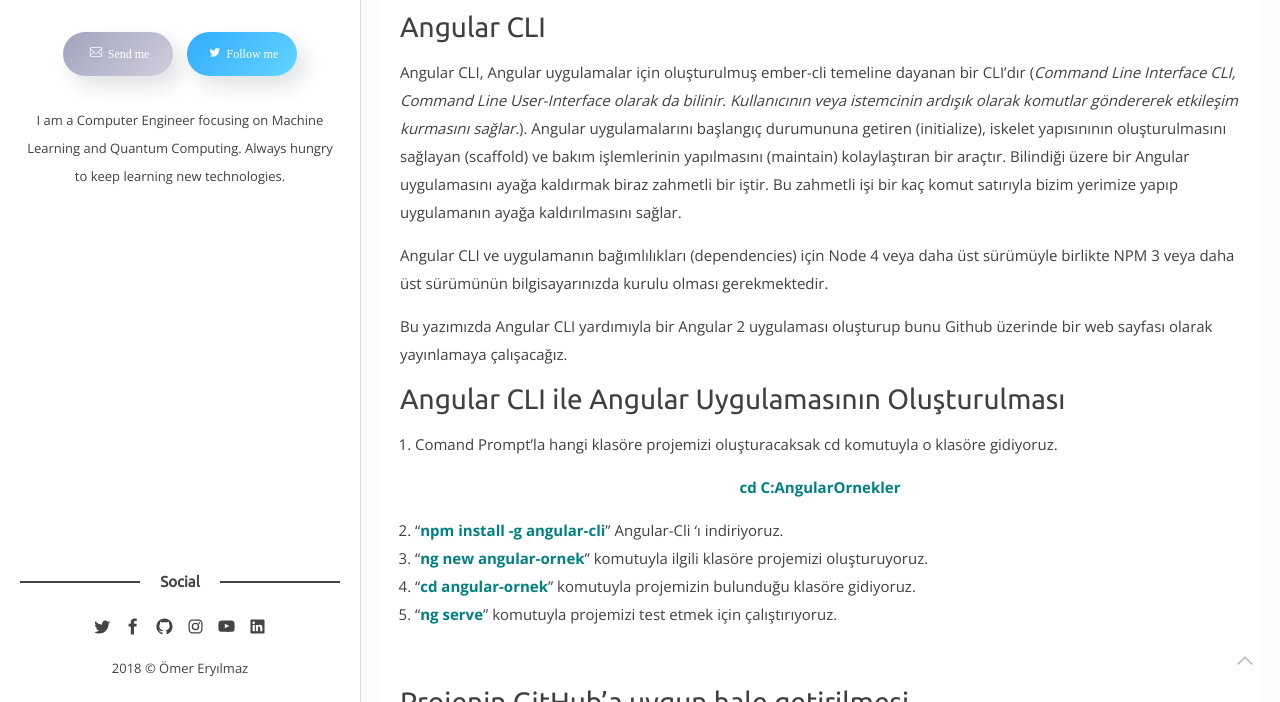
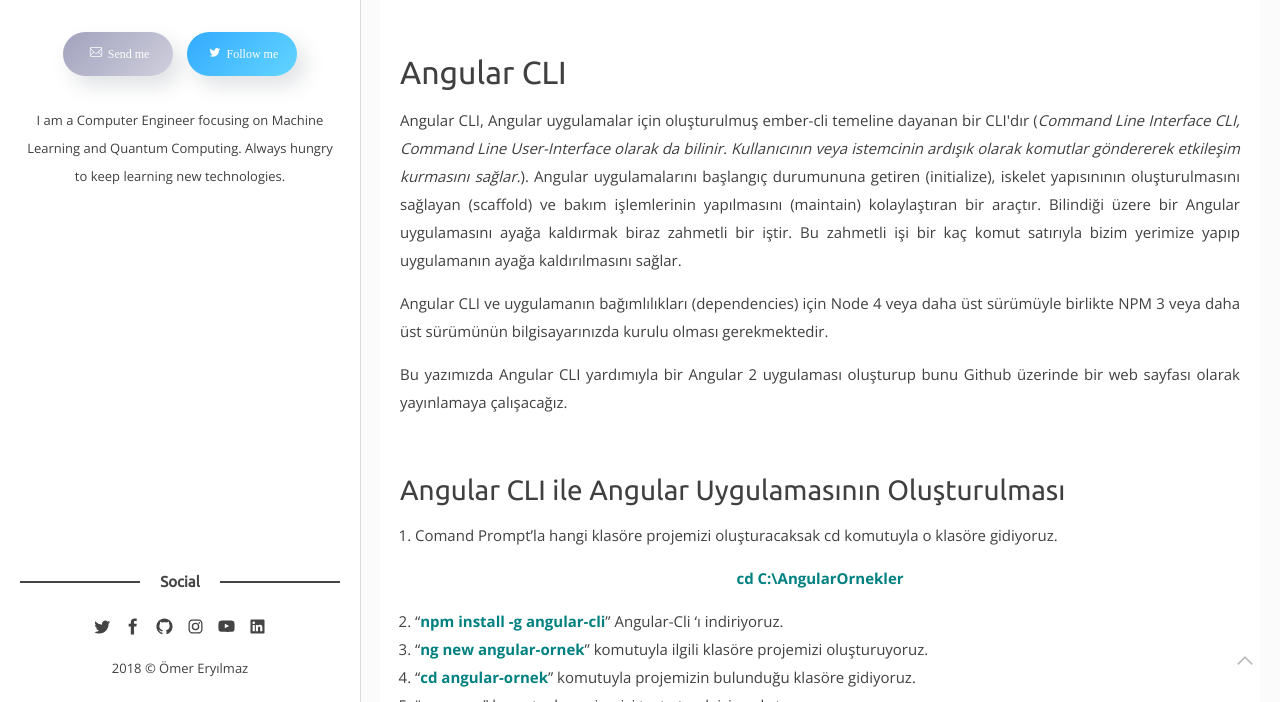
Before and after one commit to omereryilmaz/omereryilmaz.github.io, a Jekyll site: the page built from _posts/2017-03-24-angular-uygulamasinin-github-pagede-yayinlanmasi.md, in a window 1280 px wide and 900 px high, scrolled down 907 px, cut to the strip 198-900 px from the top of the window. Built offline with Jekyll 4.4.1, drawn with Linux system fonts in a browser that asks for light colours; some web fonts are replaced; comment, search, counter and statistics services are not loaded.

Commit message:
Angular yazisi guncellendi.

```diff
--- a/_posts/2017-03-24-angular-uygulamasinin-github-pagede-yayinlanmasi.md
+++ b/_posts/2017-03-24-angular-uygulamasinin-github-pagede-yayinlanmasi.md
@@ -8,18 +8,25 @@ categories: [Angular, GitHub]
 tags: [angular-cli, angular-cli-ghpages, angular-cli-nedir, angular-github-deploy, Angular-github-hosting, angular-github-pages, angular-github-yükleme, angular-video-anlatım, cli-nedir, GitHub]
 ---
 <p style="text-align:center;"><iframe width="560" height="315" src="https://www.youtube.com/embed/b5HbOyRKw8Q" frameborder="0" allow="autoplay; encrypted-media" allowfullscreen></iframe></p>
+<br>
+<h1>Angular CLI</h1>
+<p style="text-align:justify;">
+Angular CLI, Angular uygulamalar için oluşturulmuş ember-cli temeline dayanan bir CLI'dır (<em>Command Line Interface CLI, Command Line User-Interface olarak da bilinir. Kullanıcının veya istemcinin ardışık olarak komutlar göndererek etkileşim kurmasını sağlar.</em>). Angular uygulamalarını başlangıç durumununa getiren (initialize), iskelet yapısınının oluşturulmasını sağlayan (scaffold) ve bakım işlemlerinin yapılmasını (maintain) kolaylaştıran bir araçtır. Bilindiği üzere bir Angular uygulamasını ayağa kaldırmak biraz zahmetli bir iştir. Bu zahmetli işi bir kaç komut satırıyla bizim yerimize yapıp uygulamanın ayağa kaldırılmasını sağlar.
+</p>
 
-<h2>Angular CLI</h2>
-Angular CLI, Angular uygulamalar için oluşturulmuş ember-cli temeline dayanan bir CLI'dır (<em>Command Line Interface CLI, Command Line User-Interface olarak da bilinir. Kullanıcının veya istemcinin ardışık olarak komutlar göndererek etkileşim kurmasını sağlar.</em>). Angular uygulamalarını başlangıç durumununa getiren (initialize), iskelet yapısınının oluşturulmasını sağlayan (scaffold) ve bakım işlemlerinin yapılmasını (maintain) kolaylaştıran bir araçtır. Bilindiği üzere bir Angular uygulamasını ayağa kaldırmak biraz zahmetli bir iştir. Bu zahmetli işi bir kaç komut satırıyla bizim yerimize yapıp uygulamanın ayağa kaldırılmasını sağlar.
+<p style="text-align:justify;">
+Angular CLI ve uygulamanın bağımlılıkları (dependencies) için Node 4 veya daha üst sürümüyle birlikte NPM 3 veya daha üst sürümünün bilgisayarınızda kurulu olması gerekmektedir.
+</p>
+<p style="text-align:justify;">
+Bu yazımızda Angular CLI yardımıyla bir Angular 2 uygulaması oluşturup bunu Github üzerinde bir web sayfası olarak yayınlamaya çalışacağız.
+</p>
+<br>
 
-Angular CLI ve uygulamanın bağımlılıkları (dependencies) için Node 4 veya daha üst sürümüyle birlikte NPM 3 veya daha üst sürümünün bilgisayarınızda kurulu olması gerekmektedir.
-
-Bu yazımızda Angular CLI yardımıyla bir Angular 2 uygulaması oluşturup bunu Github üzerinde bir web sayfası olarak yayınlamaya çalışacağız.
 <h2>Angular CLI ile Angular Uygulamasının Oluşturulması</h2>
 <ol>
  	<li>Comand Prompt’la hangi klasöre projemizi oluşturacaksak cd komutuyla o klasöre gidiyoruz.</li>
 </ol>
-<p style="text-align:center;"><strong><span style="color:#008080;">cd C:AngularOrnekler</span></strong></p>
+<p style="text-align:center;"><strong><span style="color:#008080;">cd C:\AngularOrnekler</span></strong></p>
 
 <ol start="2">
  	<li>“<strong><span style="color:#008080;">npm install -g angular-cli</span></strong>” Angular-Cli ‘ı indiriyoruz.</li>
@@ -27,7 +34,8 @@ Bu yazımızda Angular CLI yardımıyla bir Angular 2 uygulaması oluşturup bun
  	<li>“<strong><span style="color:#008080;">cd angular-ornek</span></strong>” komutuyla projemizin bulunduğu klasöre gidiyoruz.</li>
  	<li>“<strong><span style="color:#008080;">ng serve</span></strong>” komutuyla projemizi test etmek için çalıştırıyoruz.</li>
 </ol>
-&nbsp;
+
+<br>
 <h2>Projenin GitHub’a uygun hale getirilmesi</h2>
 <ol>
  	<li>“<span style="color:#008080;"><strong>cd angular-ornek</strong></span>” ile projemizin klasörüne gidip, yine console üzerinde “<strong><span style="color:#008080;">code .</span></strong>” komutunu çalıştırıp, projenin visual code’da açılmasını sağlıyoruz.</li>
@@ -42,9 +50,14 @@ Bu yazımızda Angular CLI yardımıyla bir Angular 2 uygulaması oluşturup bun
 
 <strong>NOT :</strong> 3.maddedeki repo ismini daha önceden github sayfanızda oluşturduğunuz repository ismi olacak.
 
-&nbsp;
-<h2><strong>Projenin GitHub’a yüklenmesi</strong></h2>
-<a href="/images/angular-github-gizli.png"><img class="aligncenter size-full wp-image-840" src="/images/angular-github-gizli.png" alt="" width="441" height="231" /></a>
+<br>
+
+<h2>Projenin GitHub’a yüklenmesi</h2>
+<p style="text-align:center;">
+    <img src="/images/angular-github-gizli.png"/>
+</p>
+<br>
+
 <ol>
  	<li>Öncelikle yukarıdaki resimdeki gösterilen “<strong><span style="color:#008080;"> .git</span> </strong>“ dosyasını siliyoruz.</li>
  	<li>“<strong> <span style="color:#008080;">git init</span> </strong>” komutuyla git işlemini başlatıyoruz.</li>
@@ -54,22 +67,33 @@ Bu yazımızda Angular CLI yardımıyla bir Angular 2 uygulaması oluşturup bun
  	<li>“ <span style="color:#008080;"><strong>git remote</strong></span> “ yazıp var olan bağlantıların listesini görebiliriz.</li>
  	<li>" <strong><span style="color:#008080;">git push -u origin master</span></strong> " komutuyla projemizin tüm dosyalarını( -u ) github a gönderiyoruz.</li>
 </ol>
-&nbsp;
-<h2><strong>Angular Sayfasının GitHub’a Deploy Edilmesi</strong></h2>
+
+<br>
+<h2>Angular Sayfasının GitHub’a Deploy Edilmesi</h2>
 <ol>
  	<li>“ <strong><span style="color:#008080;">npm run deploy</span></strong> “ komutuyla deploy işlemini başlatıyoruz.</li>
  	<li>Bu işlem sona erdiğinde sayfamız yayınlanmış olacaktır. Sayfamızın linkine ise Github &gt; Settings bölümünden ulaşabiliriz.</li>
 </ol>
-<p style="text-align:center;"><a href="/images/angular-github-pages.png">
-</a> <a href="/images/angular-github-settings.png"><img class="aligncenter size-full wp-image-842" src="/images/angular-github-settings.png" alt="" width="993" height="111" /></a></p>
-<p style="text-align:center;"><img class="aligncenter size-full wp-image-841" src="/images/angular-github-pages.png" alt="" width="528" height="245" /></p>
-<strong>NOT: </strong>Uygulamamızı deploy ettikten sonra herhangi bir güncelleme yaptıysak; bu güncellemenin sayfamızda gerçekleşmesi için öncelikle yaptığımız değişikliği commit etmemiz ve “<strong><span style="color:#008080;"> npm run deploy</span></strong> ” komutunu tekrardan çalıştırarak deploy işlemini tekrarlamamız gerekmektedir (Yapılan değişiklikler birkaç dakika sonra sayfaya yansıyacaktır).
+<p style="text-align:center;">
+    <img src="/images/angular-github-settings.png"/>
+</p>
+<br>
+<p style="text-align:center;">
+    <img src="/images/angular-github-pages.png"/>
+</p>
+<br>
+<p style="text-align:justify;">
+  <strong>Not: </strong>Uygulamamızı deploy ettikten sonra herhangi bir güncelleme yaptıysak; bu güncellemenin sayfamızda gerçekleşmesi için öncelikle yaptığımız değişikliği commit etmemiz ve “<strong><span style="color:#008080;"> npm run deploy</span></strong> ” komutunu tekrardan çalıştırarak deploy işlemini tekrarlamamız gerekmektedir (Yapılan değişiklikler birkaç dakika sonra sayfaya yansıyacaktır).
+</p>
 
-<strong>Kaynak Kodlar : </strong><a href="https://github.com/omreryilmaz/angular-ornek"><strong>https://github.com/omreryilmaz/angular-ornek</strong></a>
+<br>
+
+<strong>Kaynak Kodlar : </strong>
+<a href="https://github.com/omreryilmaz/angular-ornek"><strong>https://github.com/omreryilmaz/angular-ornek</strong></a>
 
 <strong>Demo : </strong><a href="https://omreryilmaz.github.io/angular-ornek/"><strong>https://omreryilmaz.github.io/angular-ornek/</strong></a>
 
-&nbsp;
+<br>
 
 <strong>Kaynakça:</strong>
 <ul>
```
Also changed, not shown: 4 other files.
